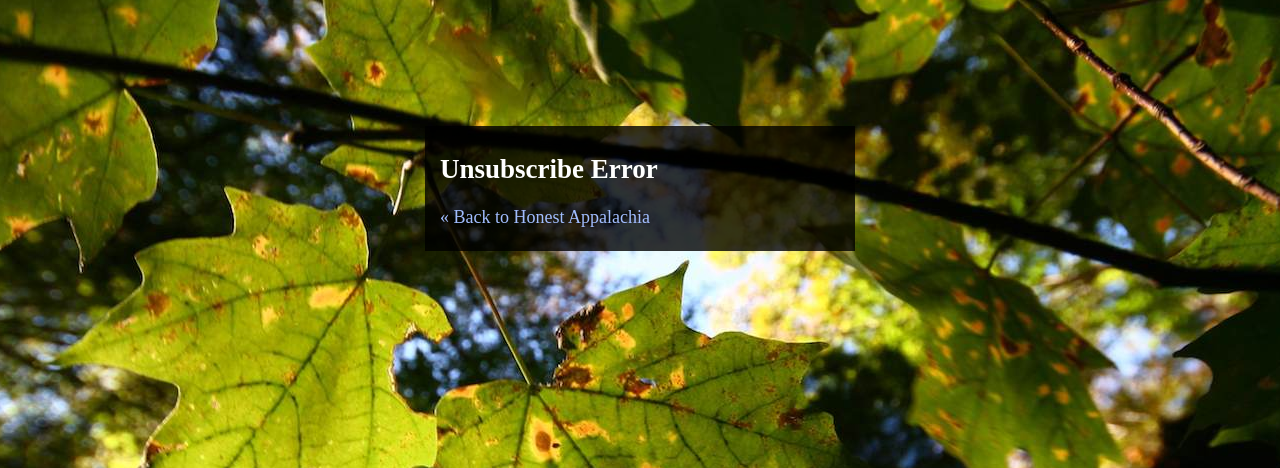
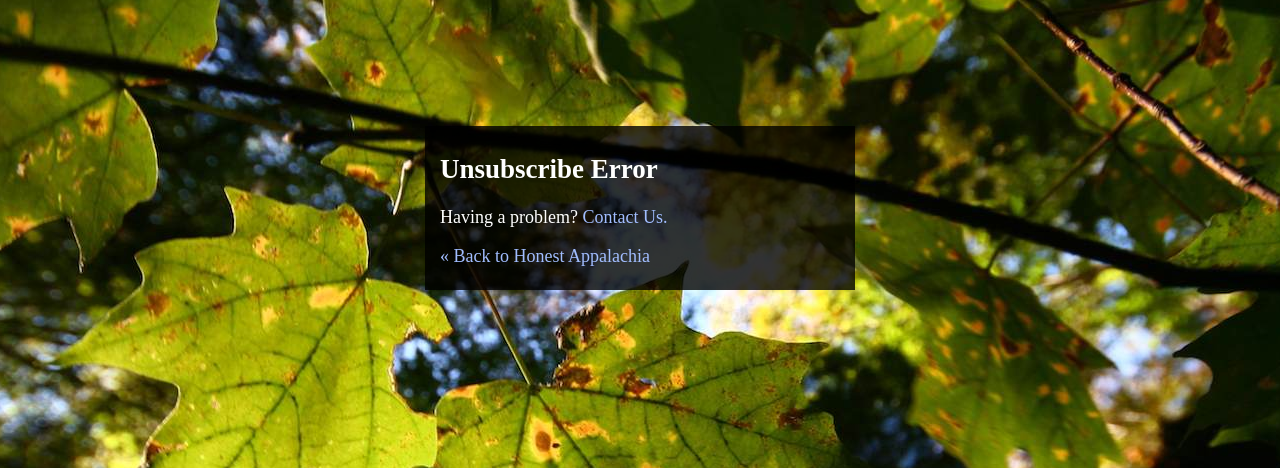
Before and after one commit to garrettr/honestpreview, a Django app: template templates/postman/unsubscribe_error.html in a window 1280 px wide. Shown: the top 468 px of the page. Run offline with Django 3.2, Linux system fonts and the light colour scheme; the template is opened without the code that fills it, so the values that code supplies are empty; parts of the project's set-up code (start-up, migrations or seed data) failed here and were passed over.

Commit message:
Added contact e-mail link on unsubscribe error page.

```diff
--- a/templates/postman/unsubscribe_error.html
+++ b/templates/postman/unsubscribe_error.html
@@ -3,5 +3,6 @@
 {% block content %}
 <h2>Unsubscribe Error</h2>
 <p>{{ message }}</p>
+<p>Having a problem? <a href="mailto:contact@honestappalachia.org">Contact Us.</a></p>
 <p><a href="/">&laquo; Back to Honest Appalachia</a></p>
 {% endblock %}
```
